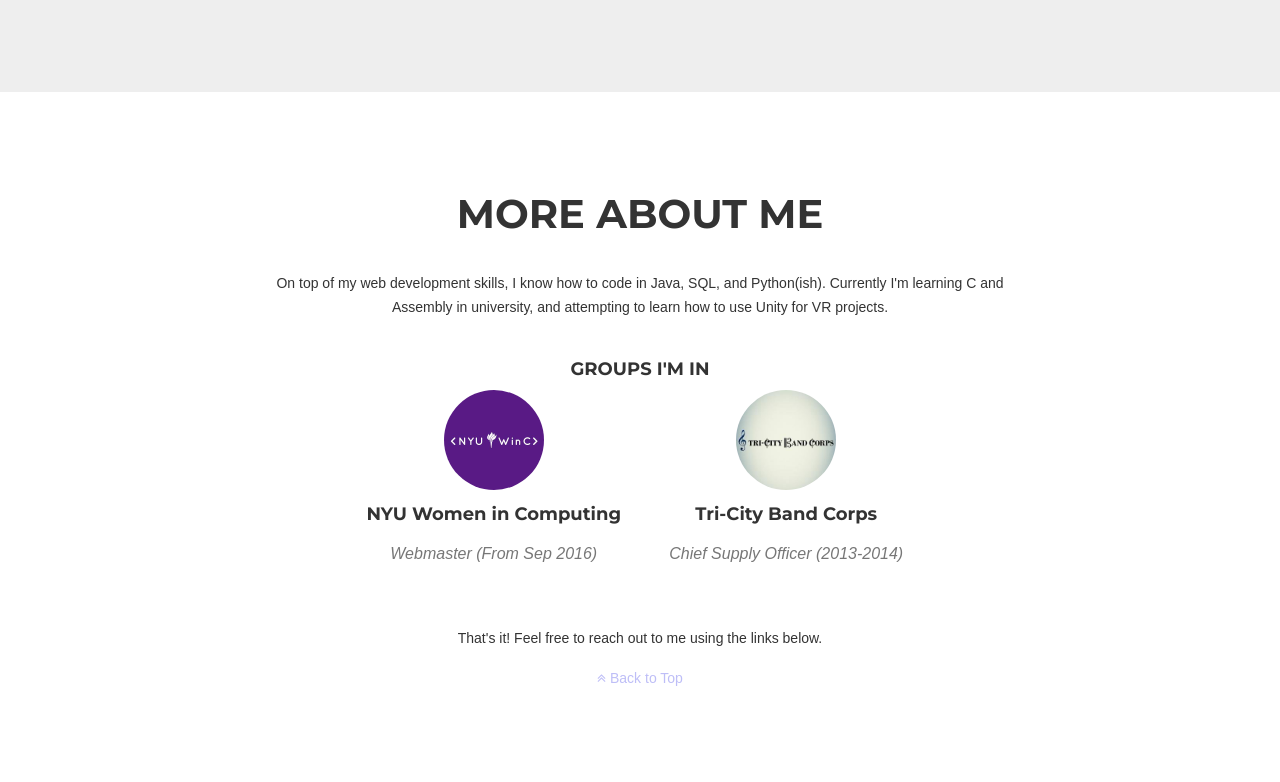
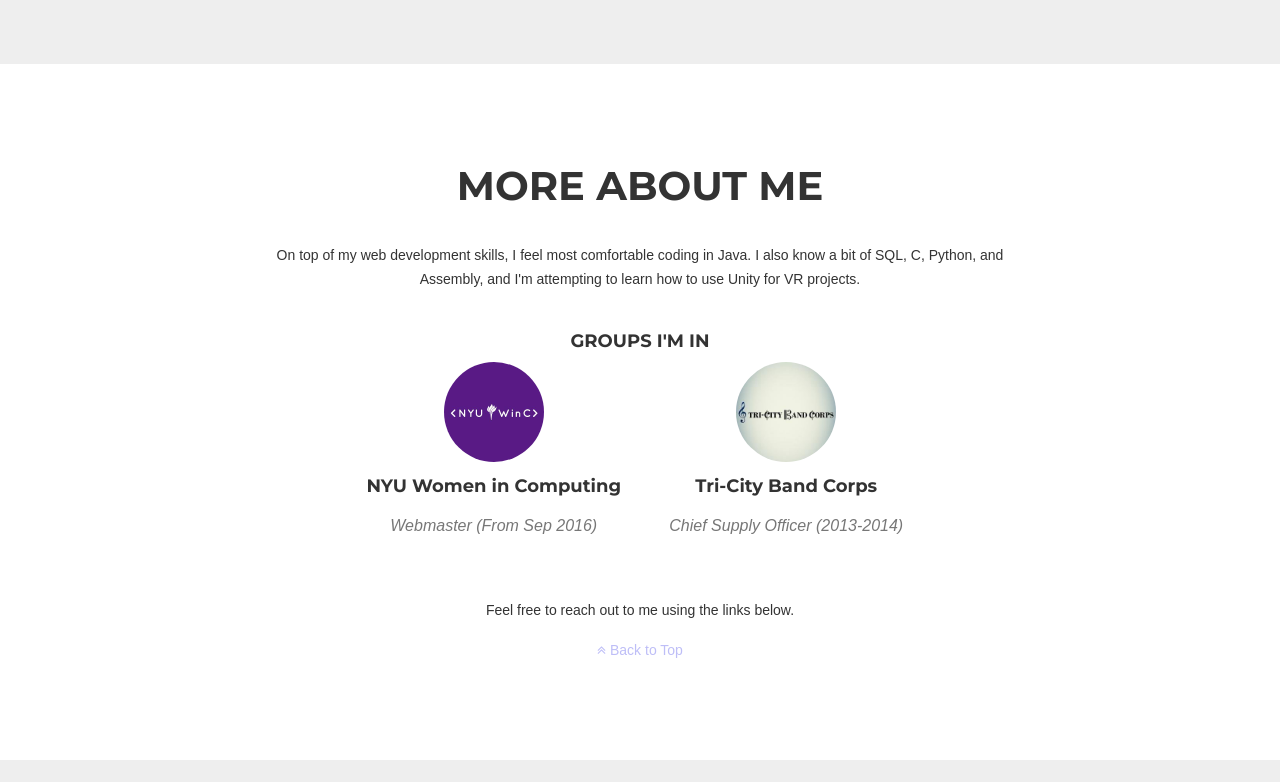
Before and after one commit to bettyybei/portfolio, a website: page index.html in a window 1280 px wide. Shown: the part 2000-2782 px from the top of the page. Drawn offline with nearby package versions, Linux system fonts and the light colour scheme; files that its build step writes are made by us from their sources; files whose address does not match are found by name; a web font is replaced by a local one.

Commit message:
change index html

```diff
--- a/index.html
+++ b/index.html
@@ -59,7 +59,7 @@
             </div>
             <div class="row">
                 <div class="col-lg-8 col-lg-offset-2 text-center">
-                    <p class="large text-muted">Some facts about me: I'm 20 years old and a junior at NYU studying computer science and math. I love to code, sleep, hate coffee, but love tea with milk. I work best when I listen to music in foreign languages so I'm not distracted by the lyrics. Welcome to my site where I keep record of any projects I've worked on in the past, at hackathons, and in my free time.
+                    <p class="large text-muted">Some facts about me: I'm 20 years old and a junior at NYU studying computer science and math. I love to code, sleep, hate coffee, but love tea with milk. Welcome to my site where I keep record of any projects I've worked on in the past, at hackathons, and in my free time.
                     <br><br>
                     <a href="#portfolio" class="page-scroll"><i class="fa fa-angle-double-down"></i> Check out my projects</a>
                     </p>
@@ -170,7 +170,7 @@
             <br>
             <div class="row">
                 <div class="col-lg-8 col-lg-offset-2 text-center">
-                    <p>On top of my web development skills, I know how to code in Java, SQL, and Python(ish). Currently I'm learning C and Assembly in university, and attempting to learn how to use Unity for VR projects.</p>
+                    <p>On top of my web development skills, I feel most comfortable coding in Java. I also know a bit of SQL, C, Python, and Assembly,  and I'm attempting to learn how to use Unity for VR projects.</p>
                     <br>
                 </div>
             </div>
@@ -191,7 +191,7 @@
                 <h4></h4>
                 <br><br>
 
-                That's it! Feel free to reach out to me using the links below.
+                Feel free to reach out to me using the links below.
                 <br><br>
                 <a href="#page-top" class="page-scroll"><i class="fa fa-angle-double-up"></i> Back to Top</a>
             </div>
```
